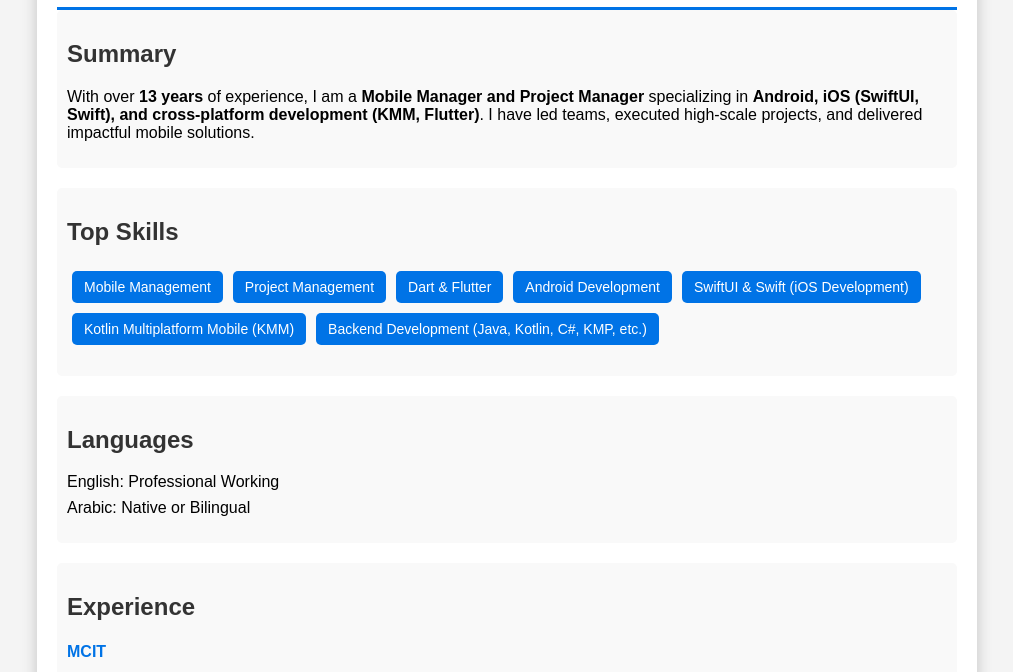
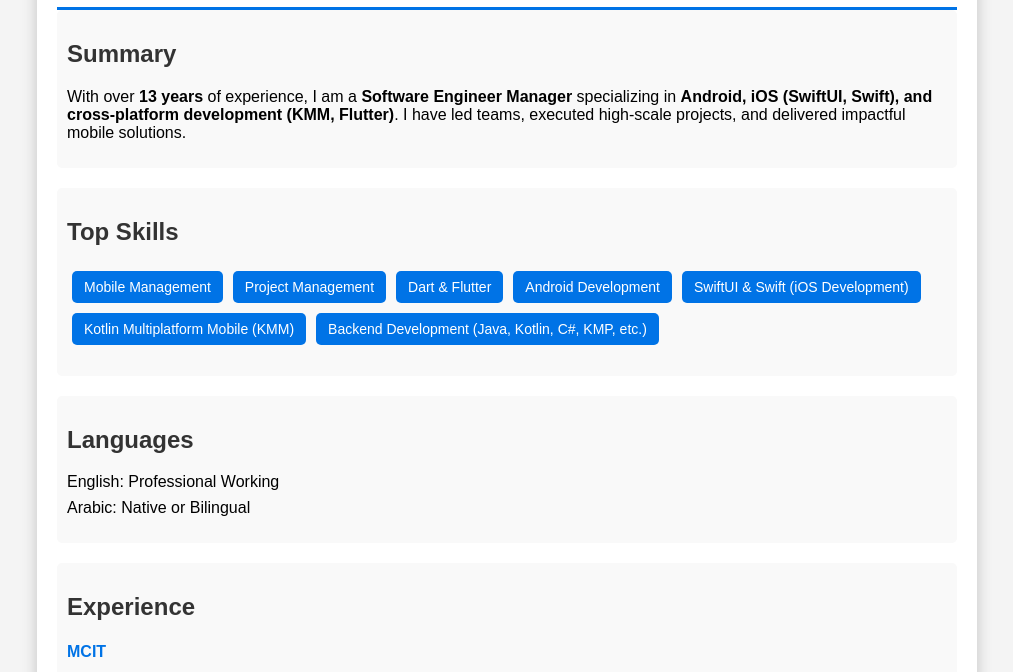
Before and after one commit to shakatreh/EyeCenter, a plain HTML site: page cv.html in a window 1280 px wide. Shown: the part 120-792 px from the top of the page, without its empty margins (133-1146 px from the left). Drawn offline with Linux system fonts and the light colour scheme.

Commit message:
Update cv.html

```diff
--- a/cv.html
+++ b/cv.html
@@ -95,7 +95,7 @@
 
     <div class="section">
         <h2>Summary</h2>
-        <p>With over <strong>13 years</strong> of experience, I am a <strong>Mobile Manager and Project Manager</strong> specializing in <strong>Android, iOS (SwiftUI, Swift), and cross-platform development (KMM, Flutter)</strong>. I have led teams, executed high-scale projects, and delivered impactful mobile solutions.</p>
+        <p>With over <strong>13 years</strong> of experience, I am a <strong>Software Engineer Manager</strong> specializing in <strong>Android, iOS (SwiftUI, Swift), and cross-platform development (KMM, Flutter)</strong>. I have led teams, executed high-scale projects, and delivered impactful mobile solutions.</p>
     </div>
 
     <div class="section">
```
